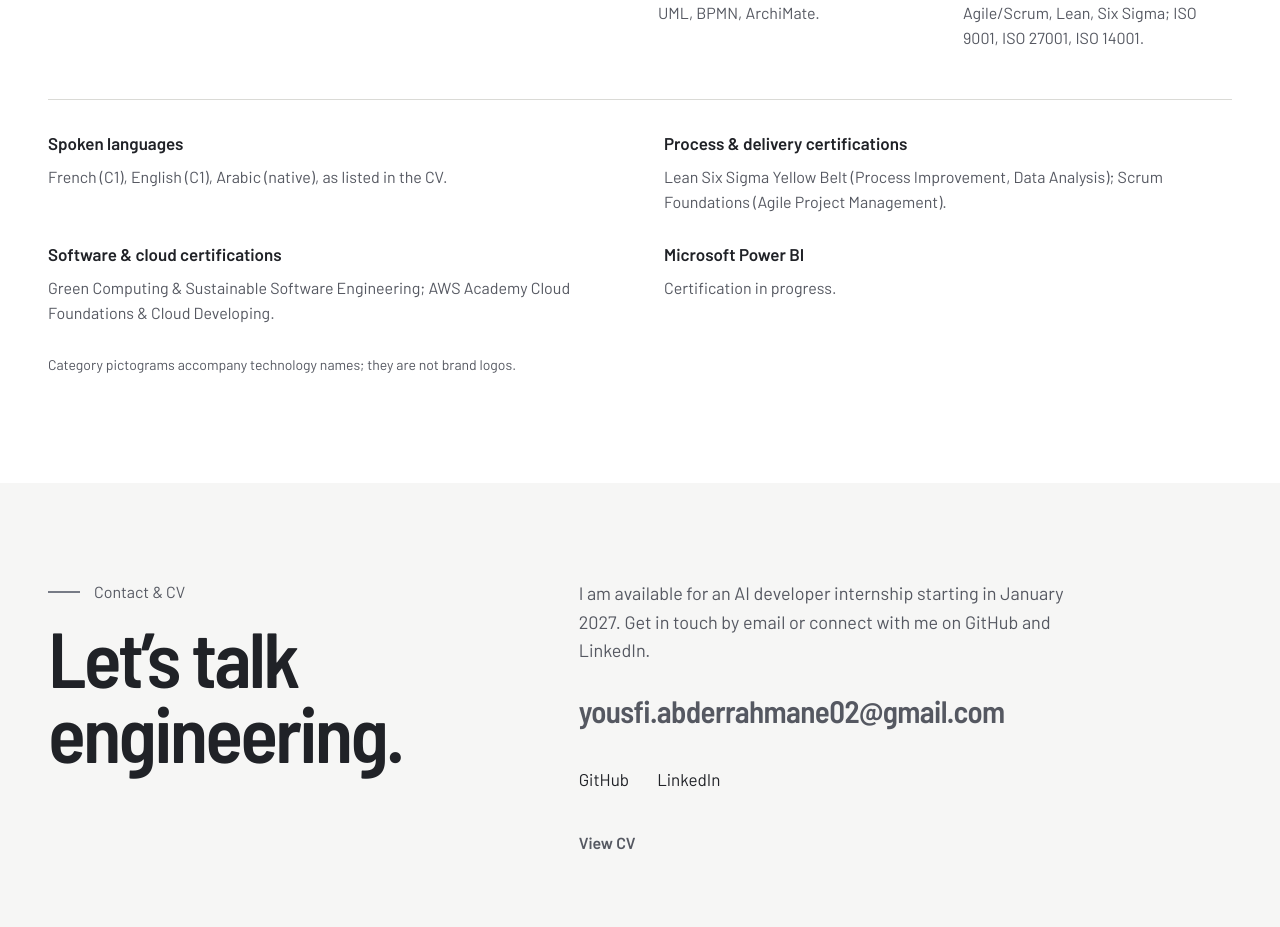
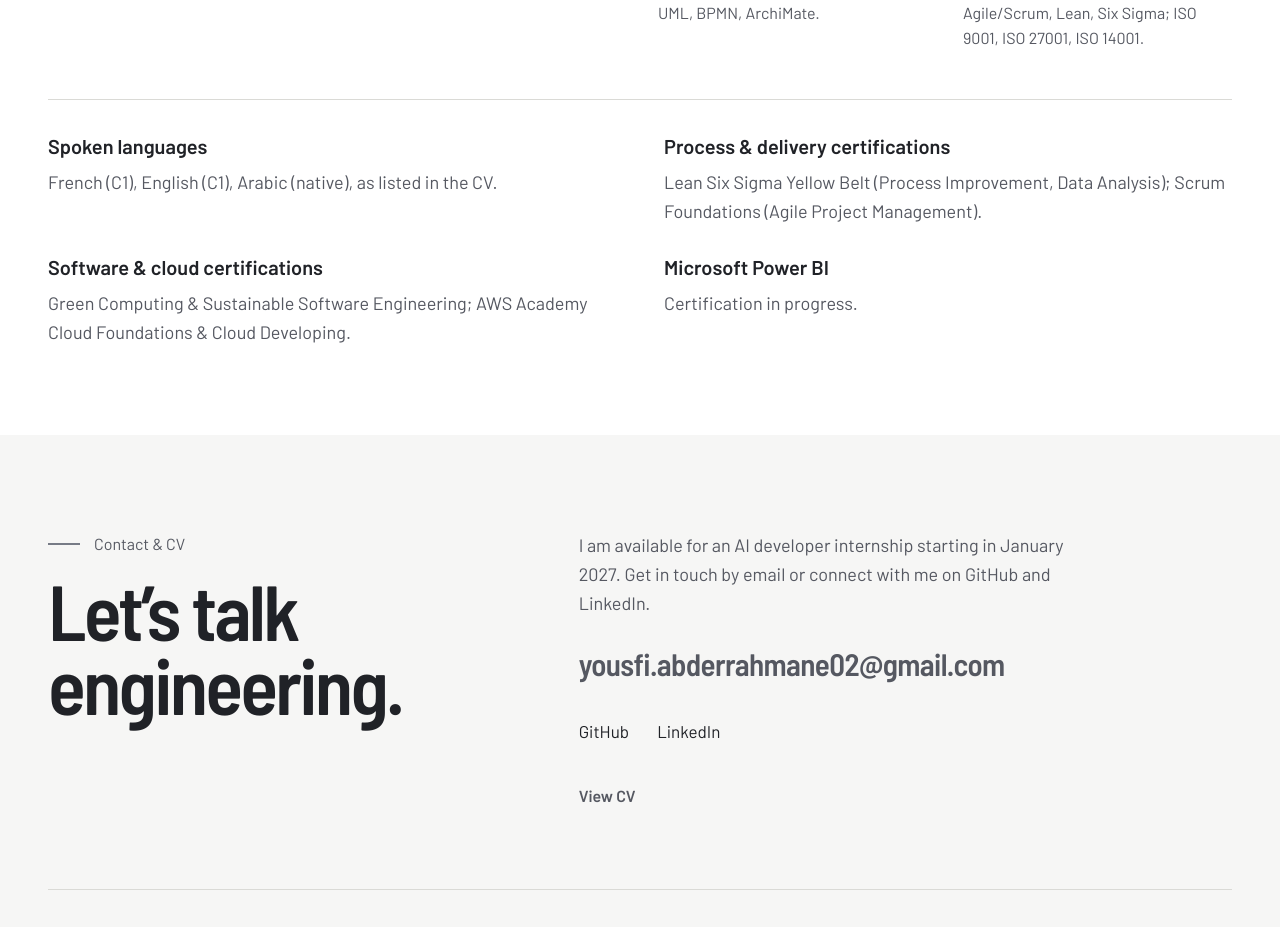
Before and after one commit to AbderahmaneYOUSFI/repo-yousfi, a Next.js app: page / in a window 1280 px wide. Shown: the part 9260-10187 px from the top of the page. Built offline with nearby package versions, Linux system fonts and the light colour scheme.

Commit message:
Emphasize languages and certifications and remove pictogram note

```diff
--- a/src/app/globals.css
+++ b/src/app/globals.css
@@ -230,8 +230,8 @@ details.evidence{margin-top:22px;font-size:16px}
 .skill h3{font-size:26px;letter-spacing:-.02em;line-height:1.1;margin-bottom:14px}
 .skill p{color:var(--secondary);font-size:16px;margin:0}
 .credentials{display:grid;grid-template-columns:repeat(2,1fr);gap:28px 48px;margin-top:48px;padding-top:32px;border-top:1px solid var(--border)}
-.credential h3{font-family:var(--font-barlow);font-size:17px;line-height:1.4;letter-spacing:0;margin-bottom:8px}
-.credential p{font-size:16px;line-height:1.6;color:var(--secondary);margin:0}
+.credential h3{font-family:var(--font-barlow);font-size:20px;line-height:1.4;letter-spacing:0;margin-bottom:8px}
+.credential p{font-size:18px;line-height:1.6;color:var(--secondary);margin:0}
 .contact{padding:96px 0 72px}
 .contact-layout{display:grid;grid-template-columns:5fr 7fr;gap:64px}
 .contact h2{font-size:78px;max-width:400px;line-height:.96}
--- a/src/components/skill-list.tsx
+++ b/src/components/skill-list.tsx
@@ -11,6 +11,5 @@ export function SkillList({ skills }: { skills: readonly Skill[] }) {
   const credentials = skills.filter(skill => secondary.has(skill.id));
   return <>{primary.length ? <div className="skills-grid">{primary.map(skill => <article key={skill.id} className="skill" data-skill={skill.id}><SkillIcon id={skill.id} /><h3>{skill.name}</h3>{skill.context ? <p>{skill.context}</p> : null}</article>)}</div> : null}
     {credentials.length ? <div className="credentials">{credentials.map(skill => <article key={skill.id} className="credential" data-skill={skill.id}><h3>{skill.name}</h3>{skill.context ? <p>{skill.context}</p> : null}</article>)}</div> : null}
-    <p className="caption skill-caption">Category pictograms accompany technology names; they are not brand logos.</p>
   </>;
 }
```
Also changed, not shown: 1 other file (tests, documents, lock files or other folders).
